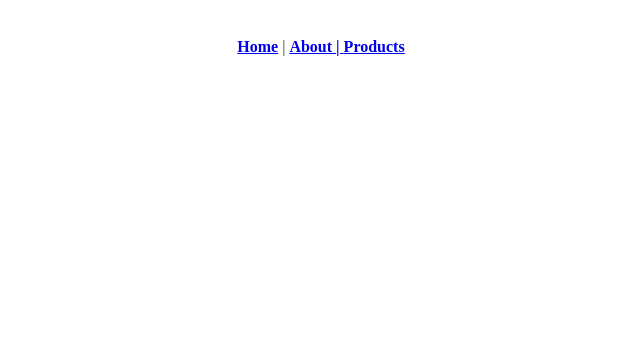
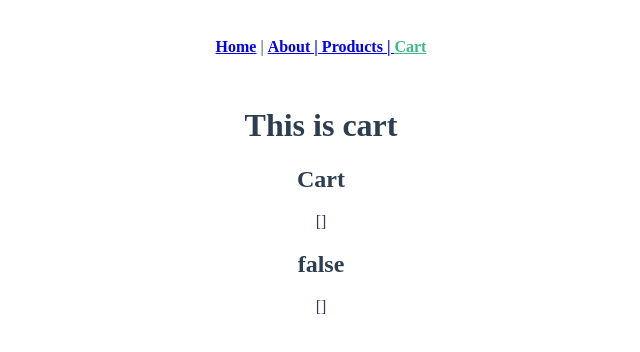
Before and after one commit to negarMiralaie/shopping-cart-vuex, a Vue app in the folder shopping-cart-1/: page /cart in a window 1280 px wide. Shown: the top 352 px of the page, without its empty margins (319-959 px from the left). Built offline with nearby package versions, Linux system fonts and the light colour scheme.

Commit message:
added CartDetails and DisplayCart components

```diff
--- a/shopping-cart-1/src/App.vue
+++ b/shopping-cart-1/src/App.vue
@@ -2,7 +2,8 @@
   <div id="nav">
     <router-link to="/">Home</router-link> |
     <router-link to="/about">About | </router-link>
-    <router-link to="/products"> Products</router-link>
+    <router-link to="/products"> Products | </router-link>
+    <router-link to="/cart"> Cart</router-link>
   </div>
   <router-view/>
 </template>
--- a/shopping-cart-1/src/router/index.js
+++ b/shopping-cart-1/src/router/index.js
@@ -1,6 +1,7 @@
 import { createRouter, createWebHistory } from 'vue-router'
 import Home from '../views/Home.vue'
 import ProductsPage from '../views/products/ProductsPage.vue'
+import CartDetails from '../views/cart/CartDetails.vue'
 
 const routes = [
   {
@@ -16,6 +17,11 @@ const routes = [
     path: '/products',
     name: 'ProductsPage',
     component: ProductsPage
+  },
+  {
+    path: '/cart',
+    name: 'CartDetails',
+    component: CartDetails
   }
 ]
 
--- /dev/null
+++ b/shopping-cart-1/src/views/cart/CartDetails.vue
@@ -0,0 +1,19 @@
+<template>
+    <div>
+        <h1>This is cart</h1>
+        <DisplayCart/>
+    </div>
+</template>
+
+<script>
+import DisplayCart from './DisplayCart.vue'
+
+    export default {
+        name: 'CartDetails',
+        components: {DisplayCart}
+    }
+</script>
+
+<style scoped>
+
+</style>
--- /dev/null
+++ b/shopping-cart-1/src/views/cart/DisplayCart.vue
@@ -0,0 +1,29 @@
+<template>
+    <section>
+        <h1 @click="showCart">Cart</h1>
+        <p>{{cart}}</p>
+        <section>
+            <h2>{{isShowProductDetails}}</h2>
+            <p>{{cart}}</p>
+        </section>
+    </section>
+</template>
+
+<script>
+import {mapState} from 'vuex'
+
+    export default {
+        name: 'DisplayCart',
+        computed: { ...mapState(["isShowProductDetails", "cart"]) },
+        methods: {
+            showCart(){
+                console.log(JSON.parse(JSON.stringify(this.cart)))
+            }
+        }
+
+    }
+</script>
+
+<style scoped>
+
+</style>
--- a/shopping-cart-1/src/views/products/DisplayProduct.vue
+++ b/shopping-cart-1/src/views/products/DisplayProduct.vue
@@ -15,7 +15,7 @@ import { mapState, mapMutations } from "vuex";
 export default {
   name: "DisplayProduct",
   props: ["product"],
-  computed: { ...mapState(["isShowProductDetails", "cart"]) },
+  computed: { ...mapState(["isShowProductDetails"]) },
   methods: {
     addToCart() {
       // updateLocalStorageCart
```
